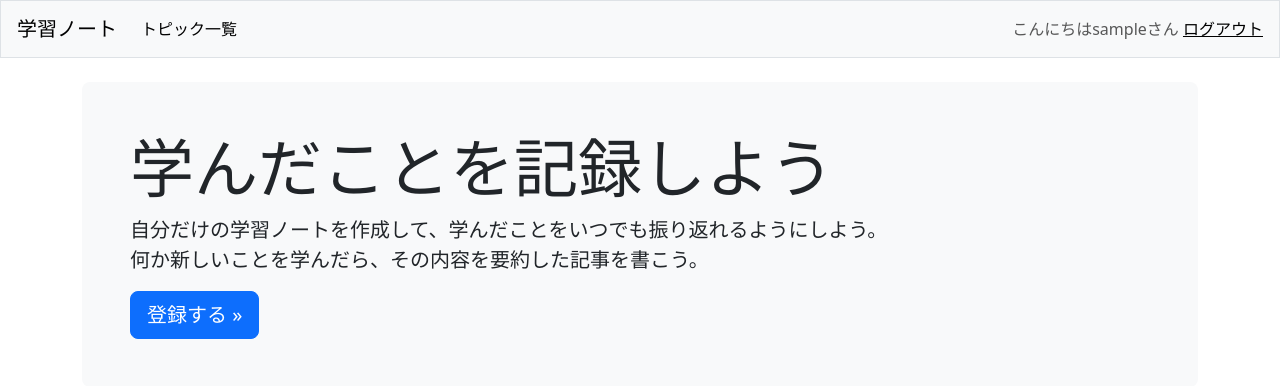
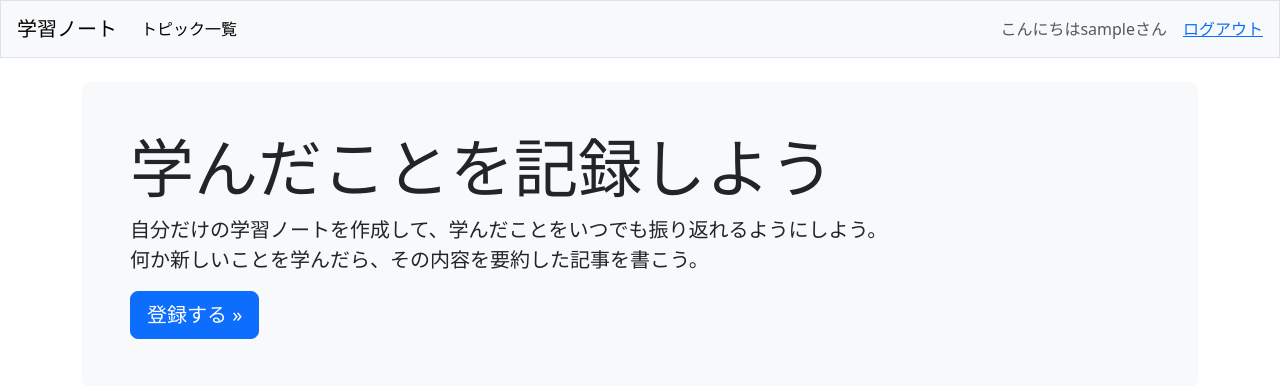
Before and after one commit to mochizukiaiichiro/learning_log, a Django app: page / in a window 1280 px wide. Shown: the top 386 px of the page. Run offline with Django 5.2, Linux system fonts and the light colour scheme; the visitor is signed in with stand-in values (Sample User, id 1); some libraries are stand-ins or nearby versions.

Commit message:
ナビゲーションバーの左右のパディングを設定。 ログアウトリンクを分離。

```diff
--- a/learning_logs/templates/base.html
+++ b/learning_logs/templates/base.html
@@ -11,7 +11,7 @@
         {% bootstrap_javascript %}
     </head>
     <body>
-        <nav class="navbar navbar-expand-md navbar-light bg-light mb-4 border">
+        <nav class="navbar navbar-expand-md navbar-light bg-light mb-4 border pe-3">
             <a class="navbar-brand ms-3" href="{% url "learning_logs:index" %}">学習ノート</a>
             <button class="navbar-toggler"
                     type="button"
@@ -33,12 +33,13 @@
                 <ul class="navbar-nav ms-auto">
                     {% if user.is_authenticated %}
                         <li class="nav-item">
-                            <span class="navbar-text me-3">こんにちは{{ user.username }}さん
-                                <form class="d-inline" action="{% url 'users:logout' %}" method="post">
-                                    {% csrf_token %}
-                                    <a href="#" onclick="this.closest('form').submit(); return false;">ログアウト</a>
-                                </form>
-                            </span>
+                            <span class="navbar-text me-3">こんにちは{{ user.username }}さん</span>
+                        </li>
+                        <li class="nav-item">
+                            <form class="d-inline" action="{% url 'users:logout' %}" method="post">
+                                {% csrf_token %}
+                                <a href="#" onclick="this.closest('form').submit(); return false;">ログアウト</a>
+                            </form>
                         </li>
                     {% else %}
                         <li class="nav-item">
```
